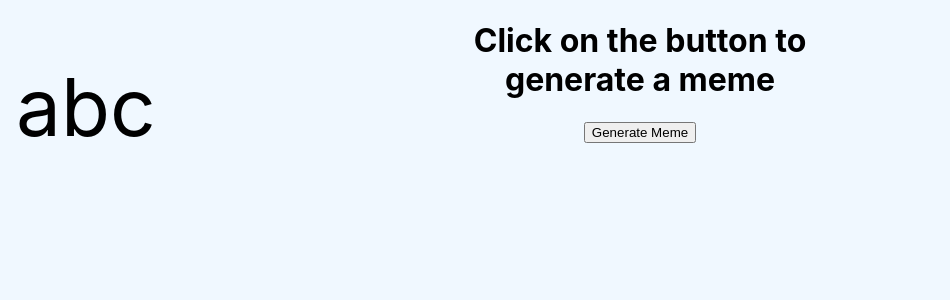
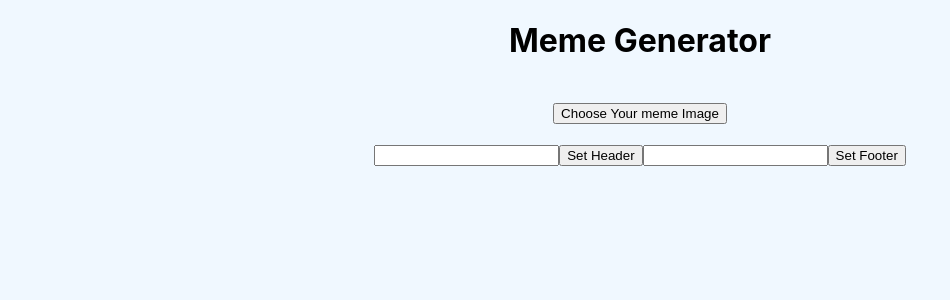
Before and after one commit to hashim46/Project2, a React (Create React App) app: page / in a window 1280 px wide. Shown: the top 300 px of the page, without its empty margins (0-950 px from the left). Built offline with nearby package versions, Linux system fonts and the light colour scheme.

Commit message:
Image buttom , Headet button, Footer button

```diff
--- a/src/App.css
+++ b/src/App.css
@@ -43,19 +43,3 @@ h1{
 .Loading{
 text-align: center;
 }
-
-.A{
-
-}
-
-.B{
-
-}
-
-.C{
-
-}
-
-.D{
-
-}
--- a/src/App.js
+++ b/src/App.js
@@ -6,56 +6,87 @@ import {useEffect, useState} from "react"
 
 function App() {
 
-  let [imageUrls, setImageUrls] = useState(0)
+  let [imageUrls, setImageUrls] = useState(null)
   let [loading, setLoading] = useState(false)
-  let [text, setText] = useState()
+  let [topText, setTopText] = useState()
+  let [value1, setValue1] = useState()
+  let [value2, setValue2] = useState()
+  let [bottomText, setBottomText] = useState()
 
    //useEffect(()=>{generate()}, [])
 
 
-  let array1 = ["A", "B", "C", "D"]
-  //let array2 = ["Hey", "Yo"]
-  //let array3 = ["WhatsUp", "Man"]
-  //let url = `https://apimeme.com/meme?meme=${array1[Math.floor(Math.random()*2)]}&top=${array2[Math.floor(Math.random()*2)]}&bottom=${array3[Math.floor(Math.random()*2)]}`
+  async function getImage(){
 
+    //Making the loading icon appear
+    setLoading(true)
 
-  async function generate(){
-    setLoading(true)
+    // Fetching
     let url = "https://api.imgflip.com/get_memes"
     const response = await fetch(url)
     let data = await response.json()
 
-    console.log(data)
+    //Mapping through the data to get the image Urls
+    let Urls = data.data.memes.map((item)=> {
+      return <img alt = "abc"  key = {item.id} src= {item.url} />
+    })
 
-    let Urls = data.data.memes.map((item)=> {
-      return <img alt = "abc"  key = {item.id} className= {array1[Math.random() * 3 ]} src= {item.url} />
-    })
-    console.log(Urls)
+    // Ask  the question about this
+    //await new Promise(resolve => setTimeout(resolve, 1000))
 
+    setImageUrls(Urls[Math.floor(Math.random()*99)])
 
-    await new Promise(resolve => setTimeout(resolve, 1000))
-
-    setImageUrls(Urls)
+    //Make the loading icon disappear after the fetch is done
     setLoading(false)
   }
 
-  console.log(imageUrls)
+
+    function handleTopText(){
+      if(imageUrls){
+      setTopText(value1)
+      }
+
+    }
+
+    function handleBottomText(){
+      if(imageUrls){
+      setBottomText(value2)
+      }
+    }
+
+
+  return (
+    <div className="App">
+      <h1> Meme Generator</h1>
+
+      <div>
+      <br/>
+      <div><button onClick = {getImage}> Choose Your meme Image </button> </div>
+      <br/>
+      </div>
+
+      <input value={value1} onChange={(event)=> setValue1(event.target.value) }/>
+      <button onClick = {handleTopText} >  Set Header </button>
+
+
+      <input value={value2} onChange={(event)=> setValue2(event.target.value) }/>
+      <button onClick = {handleBottomText} > Set Footer </button>
 
 
 
 
-  return (
-    <div className="App">
-      <h1>Click on the button to <br/> generate a meme</h1>
-      <div><button onClick = {generate}> Generate Meme</button> </div>
       <br/>
       { loading ?
       <img src="https://cdn3.iconfinder.com/data/icons/glypho-generic-icons/64/cog-settings-512.png" className="App-logo" alt="logo" /> : <> </>}
       <div className = "Loading">
       </div>
       <div style={{ position: "relative" }} >
-      {imageUrls[4]}
-      <div style={{ position: "absolute",  bottom: "8px", left: "16px", fontSize: "80px" }} > abc {text} </div>
+      {imageUrls}
+
+      <div style={{ position: "absolute",  top: "8px", left: "16px", fontSize: "60px" }} > {topText} </div>
+
+      <div style={{ position: "absolute",  bottom: "8px", left: "16px", fontSize: "60px" }} > {bottomText} </div>
+
       </div>
     </div>
   );
```
